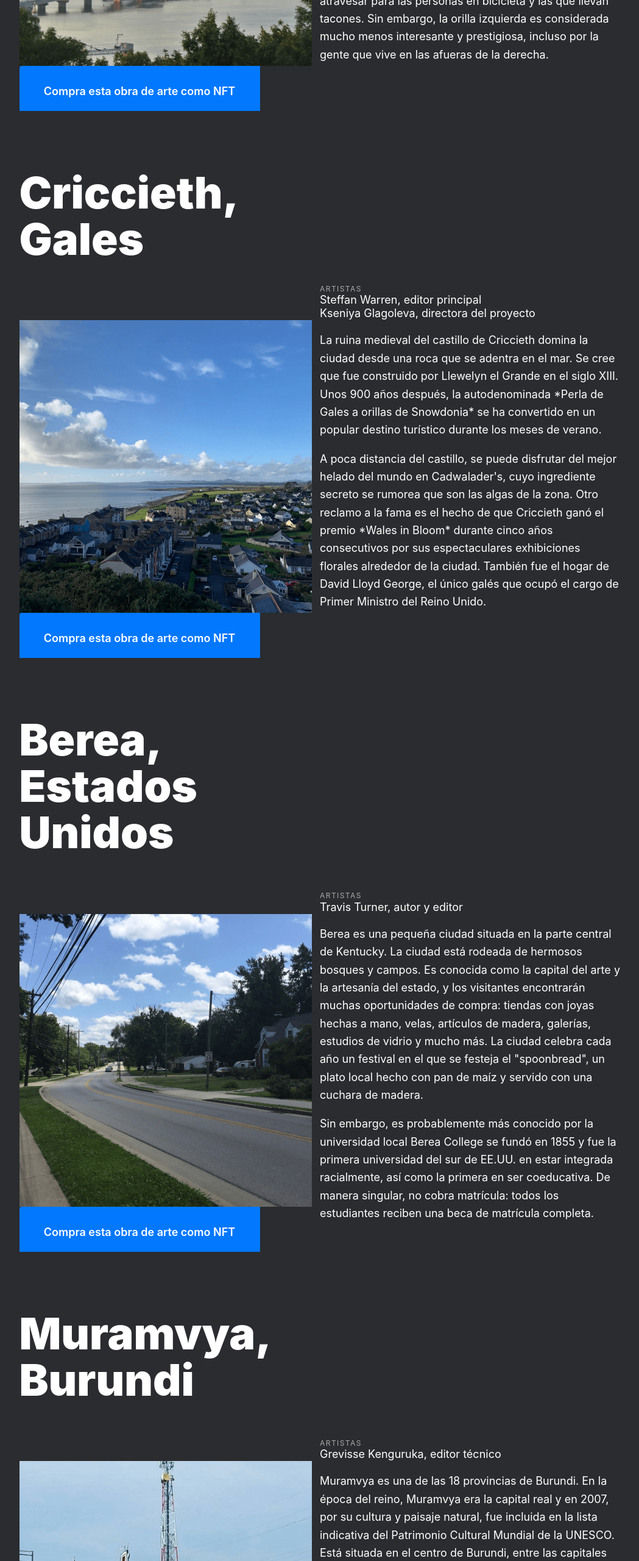
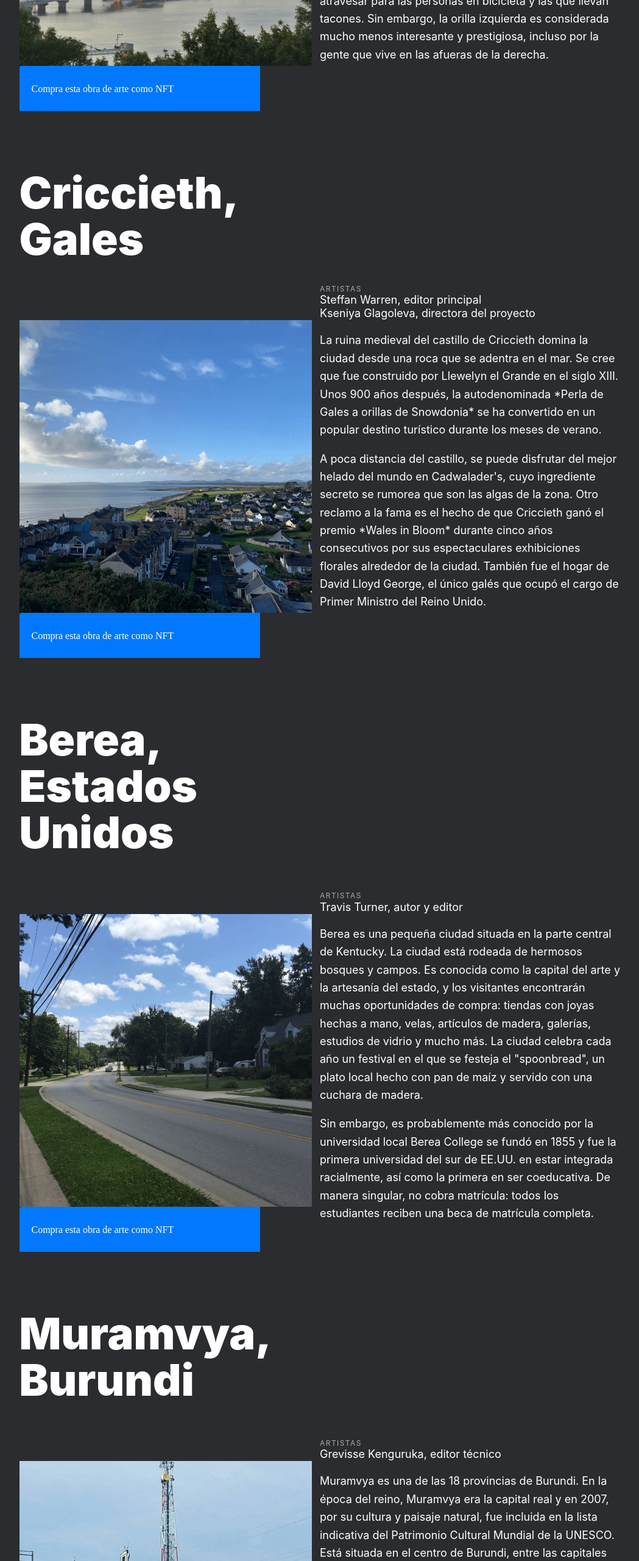
Before and after one commit to MarlonRojas10/web_project_homeland, a plain HTML site: page index.html in a window 1280 px wide. Shown: the part 2640-5200 px from the top of the page at 61% size, without its empty margins (115-1164 px from the left). Drawn offline with Linux system fonts and the light colour scheme; a web font is replaced by a local one.

Commit message:
commit 4 index

```diff
--- a/index.html
+++ b/index.html
@@ -130,7 +130,7 @@
               </p>
             </div>
             <div class="place__button">
-              <p class="place__button__text">
+              <p class="place__button-text">
                 Compra esta obra de arte como NFT
               </p>
             </div>
@@ -170,7 +170,7 @@
               </p>
             </div>
             <div class="place__button">
-              <p class="place__button__text">
+              <p class="place__button-text">
                 Compra esta obra de arte como NFT
               </p>
             </div>
@@ -207,7 +207,7 @@
               </p>
             </div>
             <div class="place__button">
-              <p class="place__button__text">
+              <p class="place__button-text">
                 Compra esta obra de arte como NFT
               </p>
             </div>
@@ -251,7 +251,7 @@
               </p>
             </div>
             <div class="place__button">
-              <p class="place__button__text">
+              <p class="place__button-text">
                 Compra esta obra de arte como NFT
               </p>
             </div>
@@ -292,7 +292,7 @@
               </p>
             </div>
             <div class="place__button">
-              <p class="place__button__text">
+              <p class="place__button-text">
                 Compra esta obra de arte como NFT
               </p>
             </div>
```
